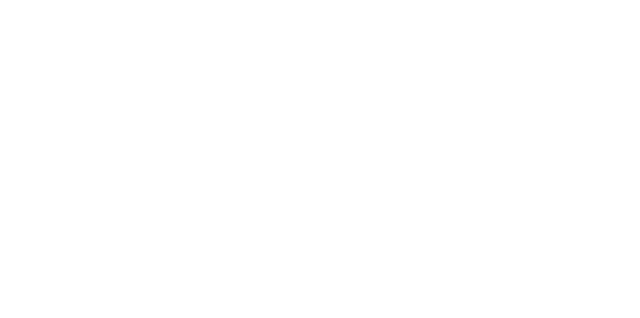
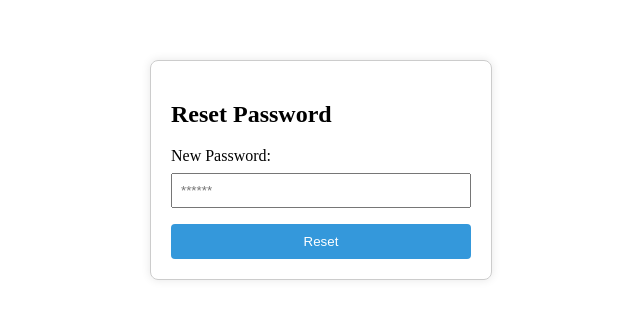
Before and after one commit to Sannasichottu/mern-auth-client, a React (Create React App) app: page /resetPassword/1 in a window 1280 px wide. Before the commit this address had no page. Shown: the part 238-556 px from the top of the page, without its empty margins (319-959 px from the left). Built offline with nearby package versions, Linux system fonts and the light colour scheme.

Commit message:
reset-password

```diff
--- a/src/App.js
+++ b/src/App.js
@@ -14,7 +14,7 @@
       <Route path='/signup' element={<Signup /> } />
       <Route path='/login' element={<Login /> } />
       <Route path='/forgotPassword' element={<ForgotPassword /> } />
-      <Route path='/resetPassword' element={<ResetPassword /> } />
+      <Route path='/resetPassword/:token' element={<ResetPassword /> } />
     </Routes>
   </BrowserRouter>
   );
--- a/src/components/ResetPassword.jsx
+++ b/src/components/ResetPassword.jsx
@@ -1,22 +1,21 @@
 import axios from 'axios';
 import React, { useState } from 'react'
-import { useNavigate } from 'react-router-dom';
+import { useNavigate, useParams } from 'react-router-dom';
 
 const ResetPassword = () => {
-    const [email, setEmail] = useState("");
-
-
+    const [password,setPassword] = useState("");
+    const {token} = useParams()
     const navigate = useNavigate()
 
     const handleSubmit = (e) => {
       e.preventDefault();
-      axios.post("http://localhost:5000/auth/forgot-password",{
-        email,
+      axios.post("http://localhost:5000/auth/reset-password/"+token,{
+        password,
       }).then(response => {
-        if(response.data.status){
-          alert("check you email for reset password link")
+        if(response.data.status) {
           navigate('/login')
         }
+        console.log(response.data)
       }).catch(err => {
         console.log(err)
       })
@@ -25,17 +24,16 @@
     <div className="sign-up-container">
     <form className="sign-up-form" onSubmit={handleSubmit}>
       <h2>Reset Password</h2>
-      <label htmlFor="email">Email:</label>
+      <label htmlFor="password">New Password:</label>
       <input
-        type="text"
-        autoComplete="off"
-        placeholder="Email"
-        onChange={(e) => setEmail(e.target.value)}
+        type="password"
+        placeholder="******"
+        onChange={(e) => setPassword(e.target.value)}
       />
-      <button type="submit">Send</button>
+      <button type="submit">Reset</button>
     </form>
   </div>
   )
 }
 
-export default ResetPassword
+export default ResetPassword;
```
